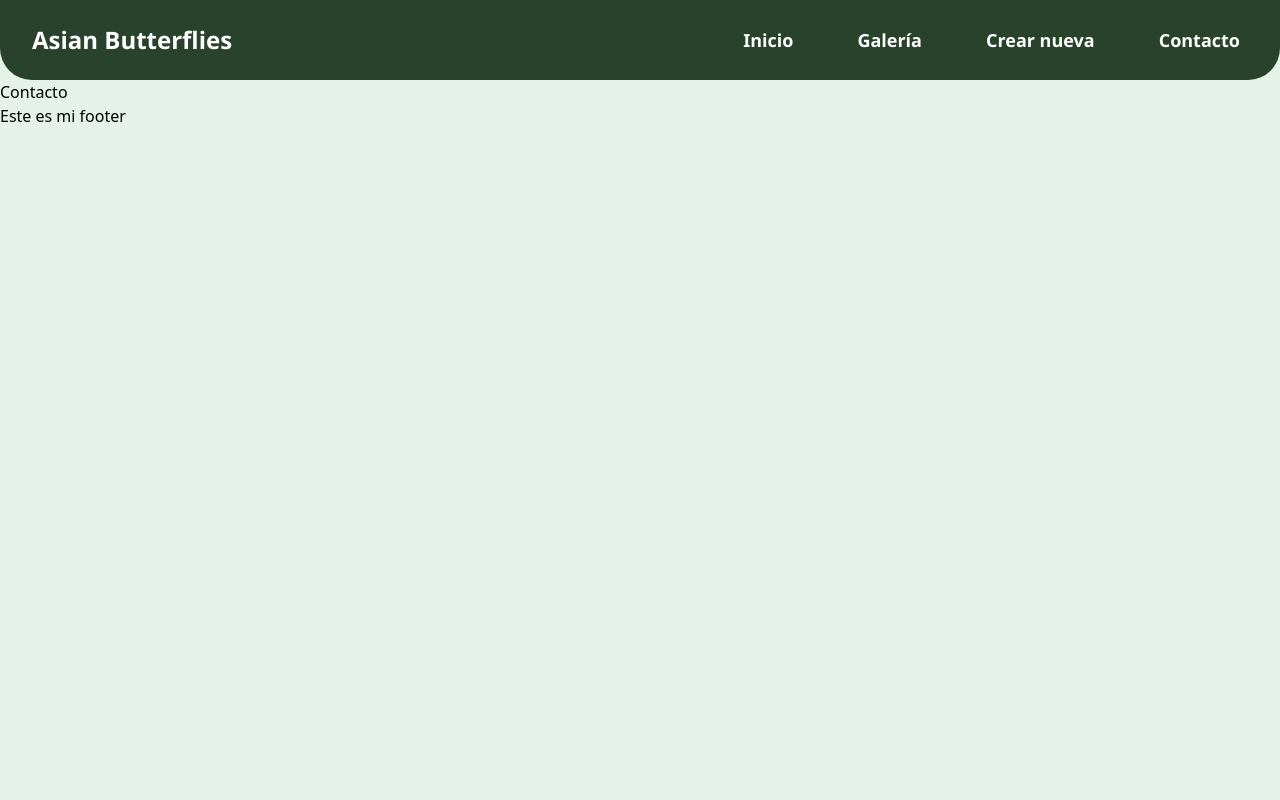
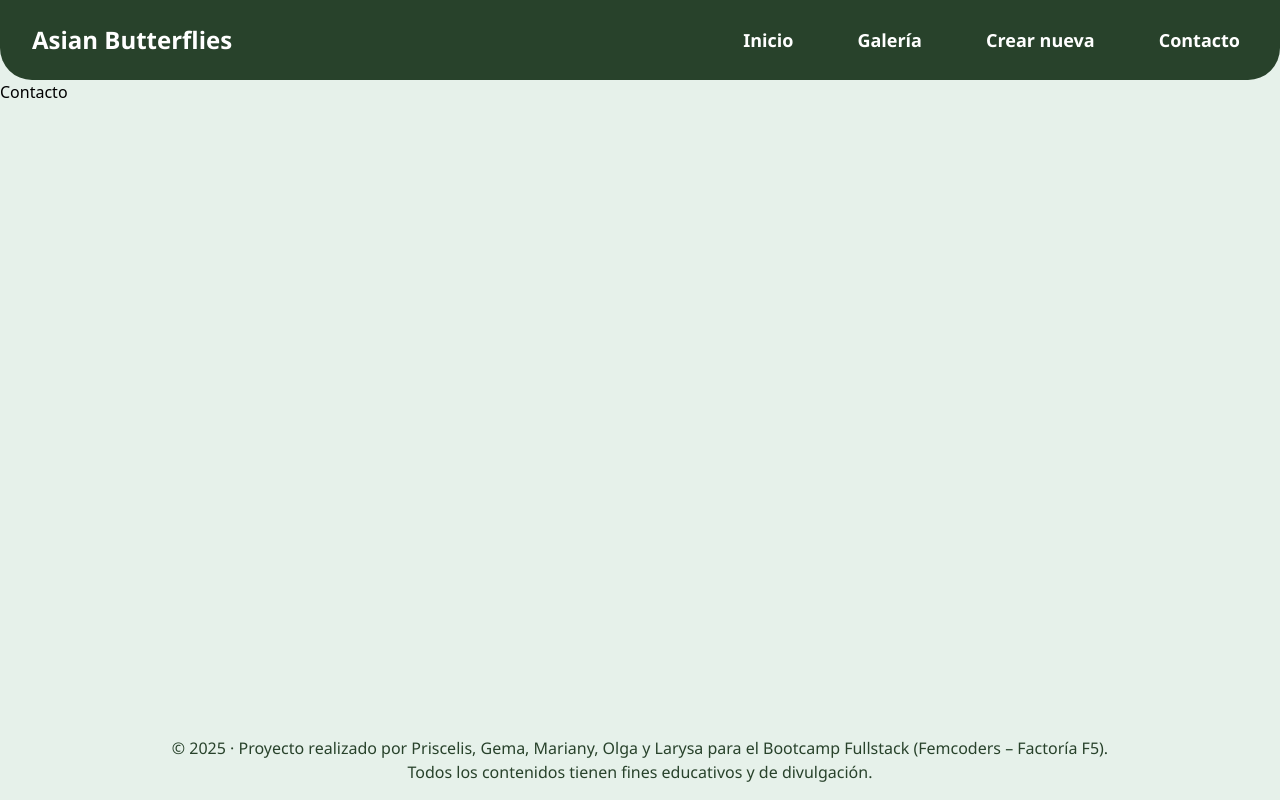
Before and after one commit to Proyecto-Asia/asian-butterflies, a React (Vite) app: page /contact in a window 1280 px wide. Built offline with nearby package versions, Linux system fonts and the light colour scheme.

Commit message:
feat:created footer like in Figma (#32) (#14)

```diff
--- a/src/components/FooterBar.jsx
+++ b/src/components/FooterBar.jsx
@@ -3,7 +3,8 @@ function FooterBar(){
     return(
         <>
 
-        <footer>Este es mi footer</footer>
+        <footer className="w-full py-4 text-center fixed bottom-0 left-0 text-mint-green-700 font-segoe"><p>© 2025 · Proyecto realizado por Priscelis, Gema, Mariany, Olga y Larysa para el Bootcamp Fullstack (Femcoders – Factoría F5).</p>
+<p>Todos los contenidos tienen fines educativos y de divulgación.</p></footer>
         </>
     )
 
```
